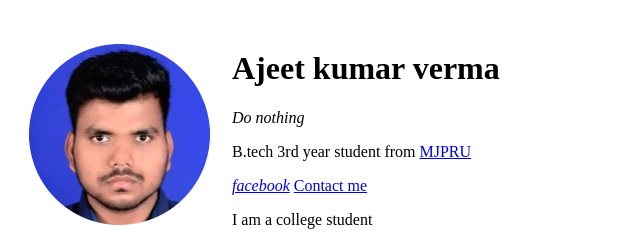
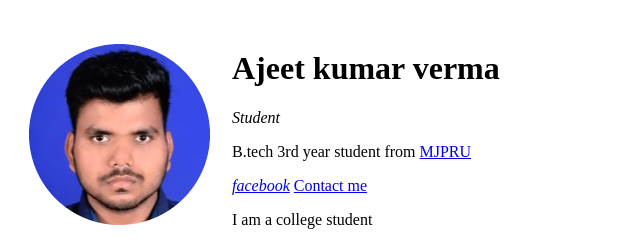
Before and after one commit to ajeetkumarver/cv, a plain HTML site: page index.html in a window 1280 px wide. Shown: the top 240 px of the page, 0-640 px from the left. Drawn offline with Linux system fonts and the light colour scheme.

Commit message:
Update index.html

```diff
--- a/index.html
+++ b/index.html
@@ -11,7 +11,7 @@
     <tr>
       <td><img src="images/ajeet1.png" alt="Profile picture"></td>
       <td><h1>Ajeet kumar verma</h1>
-        <p><em>Do nothing</em></p>
+        <p><em>Student</em></p>
         <p>B.tech 3rd year student from <a href="https://www.mjpru.ac.in/">MJPRU</a></p>
       <a href="https://www.google.com/search?q=facebook&rlz=1C1CHBF_enIN875IN875&oq=fac&aqs=chrome.0.69i59j46i39i199i465j69i57j0i131i433i512l2j0i433i512l3j0i131i433j0i433.1548j0j15&sourceid=chrome&ie=UTF-8"><em>facebook</em></a>
       <a href="contact.html">Contact me</a>
```
